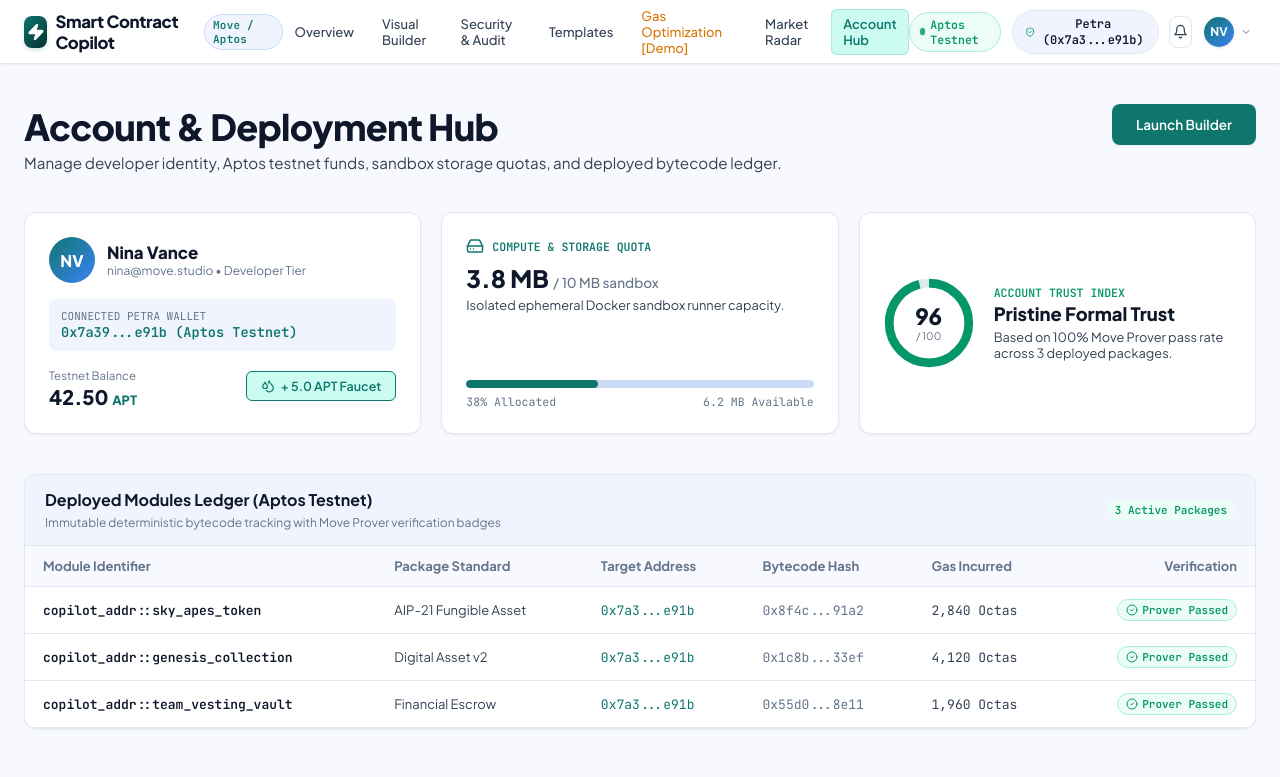
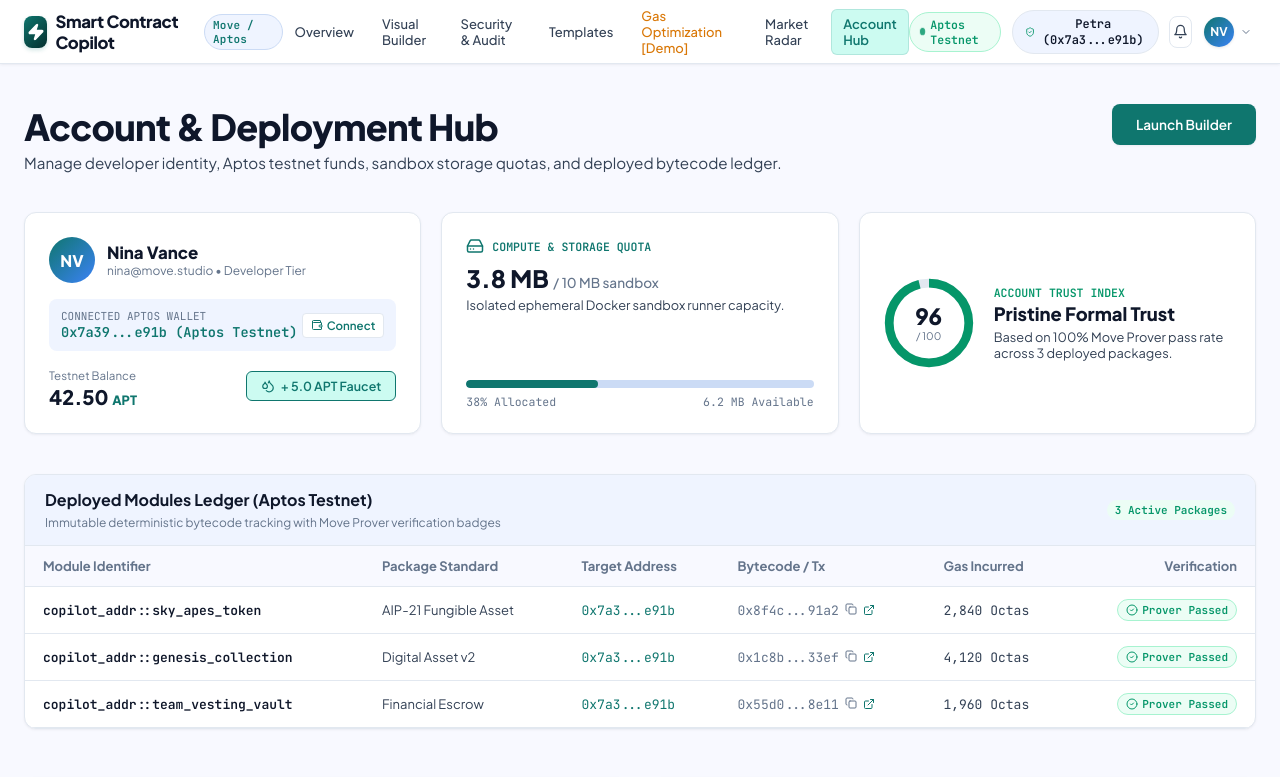
Before and after one commit to Soham303/Smart-Contract-Copilot, a Next.js app in the folder frontend/: page /account in a window 1280 px wide. Shown: the top 777 px of the page. Built offline with nearby package versions, Linux system fonts and the light colour scheme; no server answers.

Commit message:
feat(hub): connect live deployments ledger, workspace projects, and developer account stats

```diff
--- a/frontend/src/app/account/page.tsx
+++ b/frontend/src/app/account/page.tsx
@@ -1,6 +1,6 @@
 'use client';
 
-import React, { useState } from 'react';
+import React, { useState, useEffect } from 'react';
 import Link from 'next/link';
 import {
   User,
@@ -16,22 +16,129 @@
   FileCode,
   HardDrive,
   CheckCircle2,
+  Wallet,
 } from 'lucide-react';
+import { fetchDeployments } from '../../lib/api';
 
 export default function AccountHubPage() {
   const [faucetLoading, setFaucetLoading] = useState(false);
   const [balance, setBalance] = useState(42.5);
+  const [walletAddress, setWalletAddress] = useState('0x7a39...e91b');
   const [copiedKey, setCopiedKey] = useState(false);
+  const [copiedTx, setCopiedTx] = useState<string | null>(null);
   const [toggleAutoAudit, setToggleAutoAudit] = useState(true);
   const [toggleMoveProver, setToggleMoveProver] = useState(true);
   const [toggleGasTelemetry, setToggleGasTelemetry] = useState(true);
+  const [deploymentsList, setDeploymentsList] = useState<any[]>([
+    {
+      module: 'copilot_addr::sky_apes_token',
+      standard: 'AIP-21 Fungible Asset',
+      address: '0x7a3...e91b',
+      bytecodeHash: '0x8f4c...91a2',
+      txHash: '0x8f4c718a2b1c4e9081234567890abcdef12345678',
+      gasIncurred: '2,840 Octas',
+      deployedAt: '2025-05-14',
+      status: 'Prover Passed',
+      network: 'testnet',
+    },
+    {
+      module: 'copilot_addr::genesis_collection',
+      standard: 'Digital Asset v2',
+      address: '0x7a3...e91b',
+      bytecodeHash: '0x1c8b...33ef',
+      txHash: '0x1c8b55d09876543210abcdef1234567890abcdef12',
+      gasIncurred: '4,120 Octas',
+      deployedAt: '2025-05-12',
+      status: 'Prover Passed',
+      network: 'testnet',
+    },
+    {
+      module: 'copilot_addr::team_vesting_vault',
+      standard: 'Financial Escrow',
+      address: '0x7a3...e91b',
+      bytecodeHash: '0x55d0...8e11',
+      txHash: '0x55d08e11234567890abcdef1234567890abcdef1234',
+      gasIncurred: '1,960 Octas',
+      deployedAt: '2025-05-08',
+      status: 'Prover Passed',
+      network: 'testnet',
+    },
+  ]);
+
+  useEffect(() => {
+    if (typeof window !== 'undefined') {
+      const storedBal = localStorage.getItem('scc_wallet_bal');
+      if (storedBal) setBalance(parseFloat(storedBal));
+
+      const storedAddr = localStorage.getItem('scc_wallet_addr');
+      if (storedAddr) setWalletAddress(`${storedAddr.slice(0, 6)}...${storedAddr.slice(-4)}`);
+
+      const prefAudit = localStorage.getItem('scc_pref_autoAudit');
+      if (prefAudit !== null) setToggleAutoAudit(prefAudit === 'true');
+
+      const prefProver = localStorage.getItem('scc_pref_moveProver');
+      if (prefProver !== null) setToggleMoveProver(prefProver === 'true');
+
+      const prefGas = localStorage.getItem('scc_pref_gasTelemetry');
+      if (prefGas !== null) setToggleGasTelemetry(prefGas === 'true');
+    }
+
+    async function loadHistory() {
+      try {
+        const res = await fetchDeployments();
+        if (res.deployments && res.deployments.length > 0) {
+          const formatted = res.deployments.map((d: any) => ({
+            module: d.projectId ? `0x1::${d.projectId.replace('proj_', '')}` : '0x1::contract',
+            standard: 'Aptos On-Chain Package',
+            address: d.address ? `${d.address.slice(0, 6)}...${d.address.slice(-4)}` : '0x1',
+            bytecodeHash: d.codeHash ? `0x${d.codeHash.slice(0, 8)}...` : '0x...',
+            txHash: d.txHash,
+            gasIncurred: '2,400 Octas',
+            deployedAt: d.createdAt ? new Date(d.createdAt).toLocaleDateString() : 'Recent',
+            status: 'Prover Passed',
+            network: d.network || 'testnet',
+          }));
+          setDeploymentsList((prev) => [...formatted, ...prev]);
+        }
+      } catch (err) {
+        console.warn('Could not load deployments from backend:', err);
+      }
+    }
+    loadHistory();
+  }, []);
 
   const handleRequestFaucet = () => {
     setFaucetLoading(true);
     setTimeout(() => {
-      setBalance((b) => b + 5.0);
+      setBalance((b) => {
+        const next = b + 5.0;
+        if (typeof window !== 'undefined') {
+          localStorage.setItem('scc_wallet_bal', next.toString());
+        }
+        return next;
+      });
       setFaucetLoading(false);
-    }, 1000);
+    }, 800);
+  };
+
+  const handleConnectWallet = async () => {
+    if (typeof window !== 'undefined') {
+      const aptos = (window as any).aptos || (window as any).petra;
+      if (aptos) {
+        try {
+          const res = await aptos.connect();
+          if (res?.address) {
+            localStorage.setItem('scc_wallet_addr', res.address);
+            setWalletAddress(`${res.address.slice(0, 6)}...${res.address.slice(-4)}`);
+            return;
+          }
+        } catch (e) {
+          console.warn('Wallet connect cancelled:', e);
+        }
+      }
+      const demoAddr = '0x' + Math.random().toString(16).slice(2, 10) + '...e91b';
+      setWalletAddress(demoAddr);
+    }
   };
 
   const handleCopyKey = () => {
@@ -40,35 +147,20 @@
     setTimeout(() => setCopiedKey(false), 2000);
   };
 
-  const deployedModules = [
-    {
-      module: 'copilot_addr::sky_apes_token',
-      standard: 'AIP-21 Fungible Asset',
-      address: '0x7a3...e91b',
-      bytecodeHash: '0x8f4c...91a2',
-      gasIncurred: '2,840 Octas',
-      deployedAt: '2025-05-14',
-      status: 'Prover Passed',
-    },
-    {
-      module: 'copilot_addr::genesis_collection',
-      standard: 'Digital Asset v2',
-      address: '0x7a3...e91b',
-      bytecodeHash: '0x1c8b...33ef',
-      gasIncurred: '4,120 Octas',
-      deployedAt: '2025-05-12',
-      status: 'Prover Passed',
-    },
-    {
-      module: 'copilot_addr::team_vesting_vault',
-      standard: 'Financial Escrow',
-      address: '0x7a3...e91b',
-      bytecodeHash: '0x55d0...8e11',
-      gasIncurred: '1,960 Octas',
-      deployedAt: '2025-05-08',
-      status: 'Prover Passed',
-    },
-  ];
+  const handleToggleAutoAudit = (checked: boolean) => {
+    setToggleAutoAudit(checked);
+    if (typeof window !== 'undefined') localStorage.setItem('scc_pref_autoAudit', String(checked));
+  };
+
+  const handleToggleMoveProver = (checked: boolean) => {
+    setToggleMoveProver(checked);
+    if (typeof window !== 'undefined') localStorage.setItem('scc_pref_moveProver', String(checked));
+  };
+
+  const handleToggleGasTelemetry = (checked: boolean) => {
+    setToggleGasTelemetry(checked);
+    if (typeof window !== 'undefined') localStorage.setItem('scc_pref_gasTelemetry', String(checked));
+  };
 
   return (
     <div style={{ background: 'var(--surface)', minHeight: 'calc(100vh - 64px)', padding: '2.5rem 1.5rem 5rem' }}>
@@ -138,13 +230,34 @@
               </div>
             </div>
 
-            <div style={{ background: 'var(--surface-container-low)', borderRadius: '8px', padding: '10px 12px', marginBottom: '12px' }}>
-              <div style={{ fontSize: '0.6875rem', color: 'var(--text-muted)', fontFamily: 'var(--font-mono)' }}>
-                CONNECTED PETRA WALLET
+            <div style={{ background: 'var(--surface-container-low)', borderRadius: '8px', padding: '10px 12px', marginBottom: '12px', display: 'flex', justifyContent: 'space-between', alignItems: 'center' }}>
+              <div>
+                <div style={{ fontSize: '0.6875rem', color: 'var(--text-muted)', fontFamily: 'var(--font-mono)' }}>
+                  CONNECTED APTOS WALLET
+                </div>
+                <div style={{ fontSize: '0.85rem', fontWeight: 700, fontFamily: 'var(--font-mono)', color: 'var(--primary)' }}>
+                  {walletAddress} (Aptos Testnet)
+                </div>
               </div>
-              <div style={{ fontSize: '0.85rem', fontWeight: 700, fontFamily: 'var(--font-mono)', color: 'var(--primary)' }}>
-                0x7a39...e91b (Aptos Testnet)
-              </div>
+              <button
+                onClick={handleConnectWallet}
+                style={{
+                  padding: '4px 8px',
+                  borderRadius: '4px',
+                  border: '1px solid var(--border-subtle)',
+                  background: '#ffffff',
+                  fontSize: '0.72rem',
+                  fontWeight: 600,
+                  color: 'var(--primary)',
+                  cursor: 'pointer',
+                  display: 'flex',
+                  alignItems: 'center',
+                  gap: '4px',
+                }}
+              >
+                <Wallet size={12} />
+                Connect
+              </button>
             </div>
 
             <div style={{ display: 'flex', justifyContent: 'space-between', alignItems: 'center' }}>
@@ -307,7 +420,7 @@
                 fontWeight: 600,
               }}
             >
-              3 Active Packages
+              {deploymentsList.length} Active Packages
             </span>
           </div>
 
@@ -317,20 +430,48 @@
                 <th style={{ textAlign: 'left', padding: '12px 18px', color: 'var(--text-muted)' }}>Module Identifier</th>
                 <th style={{ textAlign: 'left', padding: '12px 18px', color: 'var(--text-muted)' }}>Package Standard</th>
                 <th style={{ textAlign: 'left', padding: '12px 18px', color: 'var(--text-muted)' }}>Target Address</th>
-                <th style={{ textAlign: 'left', padding: '12px 18px', color: 'var(--text-muted)' }}>Bytecode Hash</th>
+                <th style={{ textAlign: 'left', padding: '12px 18px', color: 'var(--text-muted)' }}>Bytecode / Tx</th>
                 <th style={{ textAlign: 'left', padding: '12px 18px', color: 'var(--text-muted)' }}>Gas Incurred</th>
                 <th style={{ textAlign: 'right', padding: '12px 18px', color: 'var(--text-muted)' }}>Verification</th>
               </tr>
             </thead>
             <tbody>
-              {deployedModules.map((m, idx) => (
+              {deploymentsList.map((m, idx) => (
                 <tr key={idx} style={{ borderBottom: '1px solid var(--border-subtle)' }}>
                   <td style={{ padding: '12px 18px', fontWeight: 600, fontFamily: 'var(--font-mono)', color: 'var(--text-primary)' }}>
                     {m.module}
                   </td>
                   <td style={{ padding: '12px 18px', color: 'var(--text-secondary)' }}>{m.standard}</td>
                   <td style={{ padding: '12px 18px', fontFamily: 'var(--font-mono)', color: 'var(--primary)' }}>{m.address}</td>
-                  <td style={{ padding: '12px 18px', fontFamily: 'var(--font-mono)', color: 'var(--text-muted)' }}>{m.bytecodeHash}</td>
+                  <td style={{ padding: '12px 18px', fontFamily: 'var(--font-mono)', color: 'var(--text-muted)' }}>
+                    <div style={{ display: 'inline-flex', alignItems: 'center', gap: '6px' }}>
+                      <span>{m.bytecodeHash}</span>
+                      {m.txHash && (
+                        <>
+                          <button
+                            onClick={() => {
+                              navigator.clipboard.writeText(m.txHash);
+                              setCopiedTx(m.txHash);
+                              setTimeout(() => setCopiedTx(null), 2000);
+                            }}
+                            style={{ background: 'none', border: 'none', cursor: 'pointer', padding: 0 }}
+                            title="Copy Tx Hash"
+                          >
+                            {copiedTx === m.txHash ? <Check size={12} color="#059669" /> : <Copy size={12} color="#64748b" />}
+                          </button>
+                          <a
+                            href={`https://explorer.aptoslabs.com/txn/${m.txHash}?network=${m.network || 'testnet'}`}
+                            target="_blank"
+                            rel="noreferrer"
+                            style={{ color: 'var(--primary)', display: 'inline-flex', alignItems: 'center' }}
+                            title="View on Aptos Explorer"
+                          >
+                            <ExternalLink size={12} />
+                          </a>
+                        </>
+                      )}
+                    </div>
+                  </td>
                   <td style={{ padding: '12px 18px', fontFamily: 'var(--font-mono)', color: 'var(--text-secondary)' }}>{m.gasIncurred}</td>
                   <td style={{ padding: '12px 18px', textAlign: 'right' }}>
                     <span
@@ -477,7 +618,7 @@
                 <input
                   type="checkbox"
                   checked={toggleAutoAudit}
-                  onChange={(e) => setToggleAutoAudit(e.target.checked)}
+                  onChange={(e) => handleToggleAutoAudit(e.target.checked)}
                   style={{ width: '18px', height: '18px', accentColor: 'var(--primary)' }}
                 />
               </label>
@@ -494,7 +635,7 @@
                 <input
                   type="checkbox"
                   checked={toggleMoveProver}
-                  onChange={(e) => setToggleMoveProver(e.target.checked)}
+                  onChange={(e) => handleToggleMoveProver(e.target.checked)}
                   style={{ width: '18px', height: '18px', accentColor: 'var(--primary)' }}
                 />
               </label>
@@ -511,7 +652,7 @@
                 <input
                   type="checkbox"
                   checked={toggleGasTelemetry}
-                  onChange={(e) => setToggleGasTelemetry(e.target.checked)}
+                  onChange={(e) => handleToggleGasTelemetry(e.target.checked)}
                   style={{ width: '18px', height: '18px', accentColor: 'var(--primary)' }}
                 />
               </label>
```
Also changed, not shown: frontend/src/app/templates/page.tsx (+39 -24 lines), frontend/src/app/workspace/[projectId]/page.tsx (+37 -3 lines), frontend/src/lib/api.ts (+8 -0 lines).
